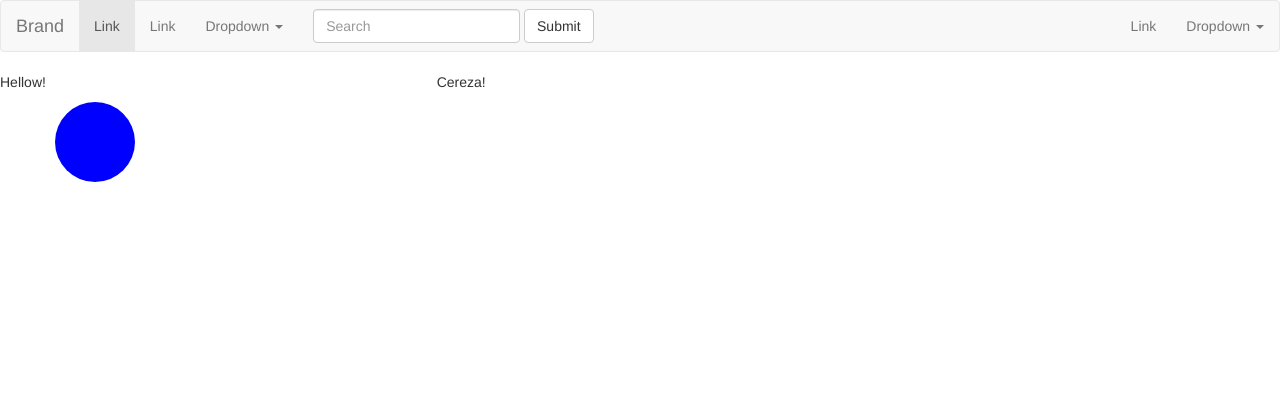
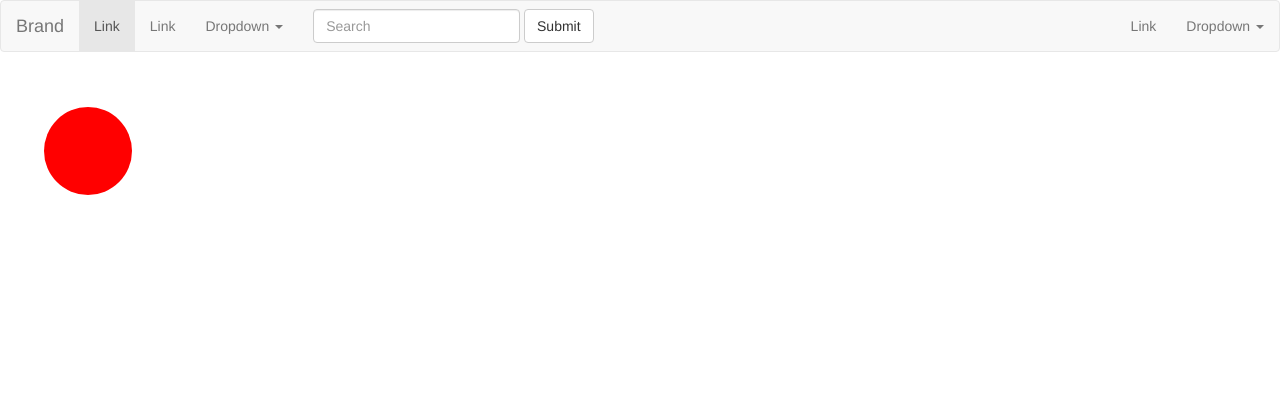
Before and after one commit to elartico/mokoversity-camp3, a plain HTML site: page index.html in a window 1280 px wide. Drawn offline with Linux system fonts and the light colour scheme.

Commit message:
Rewrite HTML5.fix #11

```diff
--- a/index.html
+++ b/index.html
@@ -1,7 +1,7 @@
 <html>
 <head>
-	<title></title>
-	<link rel="stylesheet" type="text/css" href="bootstrap.css">
+  <title></title>
+  <link rel="stylesheet" type="text/css" href="bootstrap.css">
 </head>
 <body>
 <nav class="navbar navbar-default" role="navigation">
@@ -53,37 +53,20 @@
   </div><!-- /.navbar-collapse -->
 </nav>
 
-<div id="main"></div>
-<div id="scores"></div>
+<style>
+#main{
+  width : 640px;
+  height : 480px;
+  backgrounnd : url(./bg.jpg);
 
+}
+</style>
 <div class="row">
-<div class="col-md-4">Hellow!</div>
-<div class="col-md-8">Cereza!</div>
-<div class="col-md-12">
+ <div class="col-md-12">
+<div id="main"><canvas id="game"></canvas></div>
 
-<div>
-
-
-
-
-
-
-<div class="row">
-<div class="col-md-12">
-  <canvas id="game"></canvas> </div></div>
-<script type="text/javascript">var canvas=document.getElementById("game");
-var ctx=canvas.getContext("2d");
-var ballX=Math.floor(Math.random()*300);
-var ballY=Math.floor(Math.random()*500);
-var ballR=Math.floor(Math.random()*100);
-
-canvas.width=480;
-canvas.height=320;
-ctx.fillStyle='blue';
-ctx.beginPath();
-ctx.arc(95,50,40,0,Math.PI*2,true);
-ctx.fill();
-</script>
-
-</body>
-</html>
+ </div>
+</div>
+<script type="text/javascript" src="main.js" > </script>
+<body>
+  </html>
--- a/main.js
+++ b/main.js
@@ -1,37 +1,53 @@
-gameModule=(function)(){
-	var timeoutVar,
-	counter=0;
-	function start(){
-	var canvas=document.getElementById("game");
-var ctx=canvas.getContext("2d");
-var ballX=Math.floor(Math.random()*300);
-var ballY=Math.floor(Math.random()*500);
-var ballR=Math.floor(Math.random()*100);
+gameModule=(function() {
+  var timeoutVar,
+  counter = 0;
 
-canvas.width=480;
-canvas.height=320;
-ctx.fillStyle='blue';
+  var colors = ['#ff0000' , '#0000ff' , 'yellow'];
+   var length = colors.length;
+
+   function touchEvent(evt){
+    var x = evt.clientX,
+    y = evt.clientY;
+
+console.log("Click :" + x + " , " + y);
+     }
+
+function start(){
+document.getElementById("main").addEventListener("click" , touchEvent , false);
+startGame();
+}
+
+
+function startGame(){
+var canvas = document.getElementById('game');
+var ctx = canvas.getContext('2d');
+var ballX = Math.floor(Math.random() * 600);
+var ballY = Math.floor(Math.random() * 450);
+var ballR = Math.floor(Math.random() * 80);
+
+canvas.width=640;
+canvas.height=480;
+
+
+ctx.fillStyle = '#ff0000';
 ctx.beginPath();
-ctx.arc(ballX,ballY,ballR,0,Math.PI*2,true);
+ctx.arc(ballX, ballY, ballR, 0, Math.PI * 2 , true);
 ctx.fill();
+
 if(counter>=10){
+gameOver();
+}else{
+  timeoutVar = setTimeout(start,1000);
+counter = counter+1;
+ }
+}
 
-}else{
-	timeoutVar=setTimeout(start,1000);
-}
-counter = counter+1;}}
 function gameOver(){
-console.log("Counter:"+counter);
+console.log("Counter:" + counter);
 }
 return{
-	start:start
-}
+             start:start
+         }
 }) ();
+
 gameModule.start();
-
-
-
-
-
-	}
-}
```
Also changed, not shown: 1 other file.
